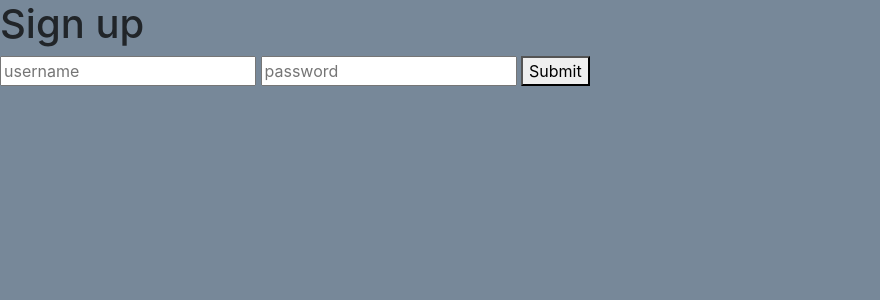
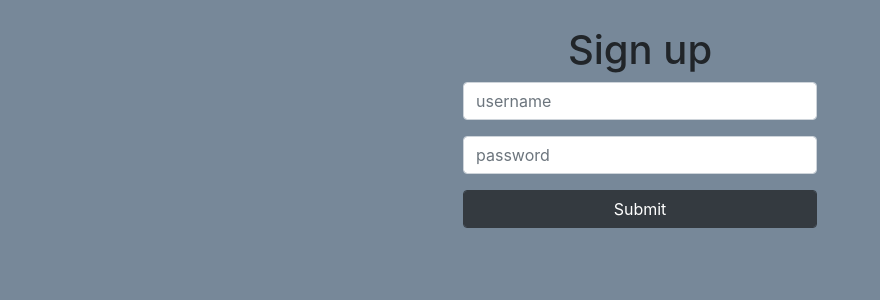
Before and after one commit to aibarrola/YelpCamp, a Node server app: page /register in a window 1280 px wide. Shown: the part 56-356 px from the top of the page, without its empty margins (0-880 px from the left). Run offline with Node 20, Linux system fonts and the light colour scheme; some libraries are stand-ins or nearby versions.

Commit message:
added ui improvements

```diff
--- a/public/stylesheets/main.css
+++ b/public/stylesheets/main.css
@@ -21,3 +21,12 @@ body{
 .delete-form{
     display: inline;
 }
+
+.center{
+    text-align:center;
+}
+
+.forms{
+    margin-top: 2%;
+    width: 30%;
+}
--- a/seeds.js
+++ b/seeds.js
@@ -26,7 +26,7 @@ var data = [
     {
         name: "Canyon Floor",
         price: "10",
-        image: "https://farm1.staticflickr.com/189/493046463_841a18169e.jpg",
+        image: "https://img.hipcamp.com/image/upload/c_scale,w_1500/v1546903666/cedar_bloom_oregon_hipcamp_of5c1r.jpg",
         description: "Lorem ipsum dolor sit amet, consectetur adipisicing elit, sed do eiusmod tempor incididunt ut labore et dolore magna aliqua. Ut enim ad minim veniam, quis nostrud exercitation ullamco laboris nisi ut aliquip ex ea commodo consequat. Duis aute irure dolor in reprehenderit in voluptate velit esse cillum dolore eu fugiat nulla pariatur. Excepteur sint occaecat cupidatat non proident, sunt in culpa qui officia deserunt mollit anim id est laborum",
         author:{
             id : "588c2e092403d111454fff77",
--- a/views/partials/header.ejs
+++ b/views/partials/header.ejs
@@ -27,7 +27,7 @@
                 <a class="nav-item nav-link" href="/login"> Login </a>
                 <a class="nav-item nav-link" href="/register"> Sign Up </a>
               <% }else{ %>
-                <a class="nav-item nav-link"> Signed in as <%=currentUser.username %></a>
+                <a class="nav-item nav-link"> <%=currentUser.username %></a>
                 <a class="nav-item nav-link" href="/logout"> Logout  </a>
               <% } %>
               </div>
--- a/views/register.ejs
+++ b/views/register.ejs
@@ -1,13 +1,20 @@
 <%- include ("./partials/header") %>
 
+<div class="container forms">
+    <h1 class="center"> Sign up</h1>
+    <form action="/register" method="post">
+        <div class="form-group">
+            <input class="form-control" type="text" name="username" placeholder="username">
+        </div>
+        <div class="form-group">
+            <input class="form-control" type="password" name="password" placeholder="password">
+        </div>
+        <div class="form-group">
+            <button class="btn btn-dark form-control"> Submit </button>
+        </div>
+    </form>
+</div>
 
-<h1> Sign up</h1>
-
-<form action="/register" method="post">
-    <input type="text" name="username" placeholder="username">
-    <input type="password" name="password" placeholder="password">
-    <button> Submit </button>
-</form>
 
 
 <%- include ("./partials/footer") %>
```
Also changed, not shown: views/campgrounds/index.ejs (+4 -3 lines), views/login.ejs (+14 -7 lines).
